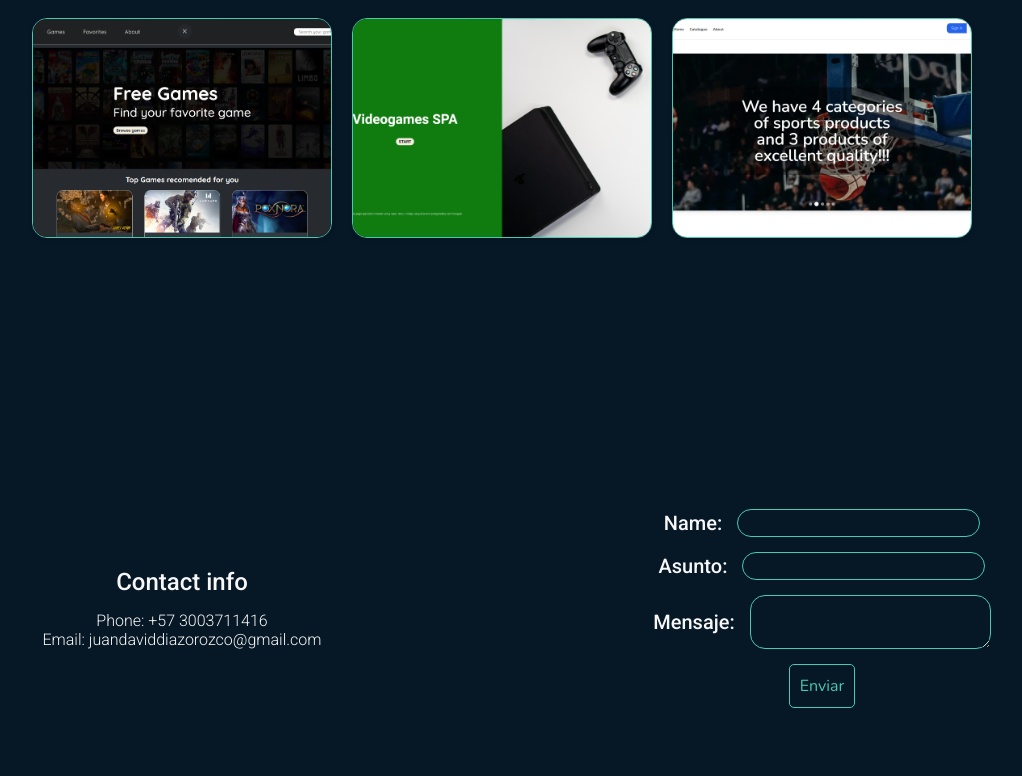
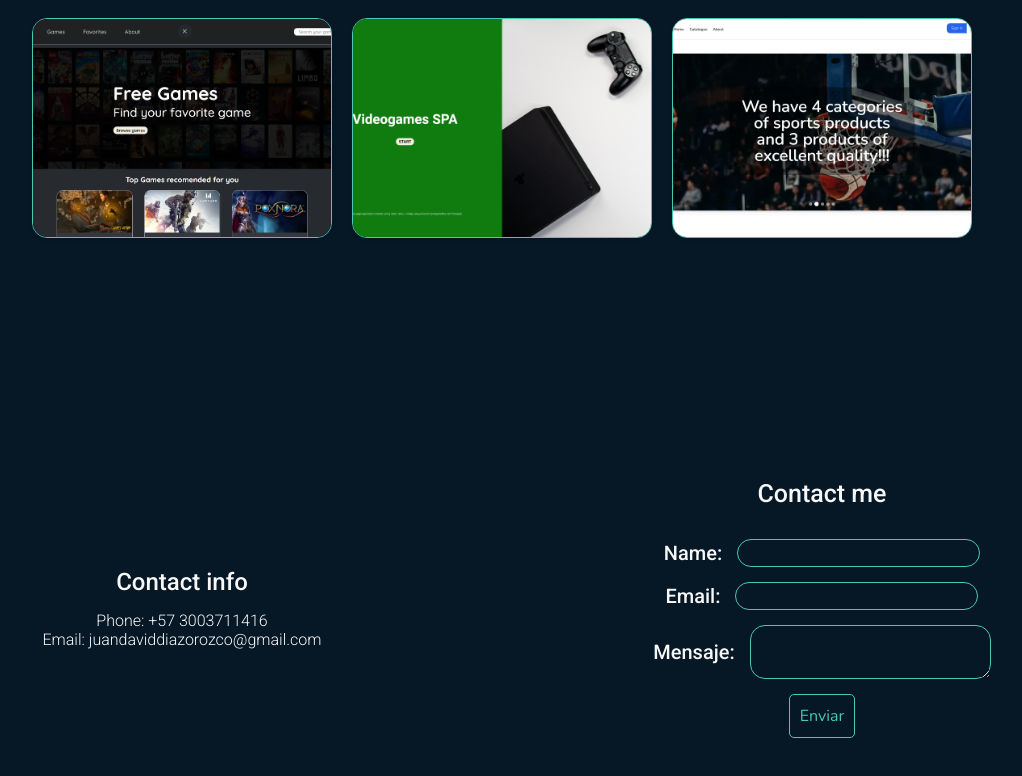
Before and after one commit to Jhondavid23/Portfolio, a React (Vite) app: page / in a window 1280 px wide. Shown: the part 1973-2749 px from the top of the page, without its empty margins (138-1160 px from the left). Built offline with nearby package versions, Linux system fonts and the light colour scheme.

Commit message:
All for today

```diff
--- a/src/components/Contact/Contact.jsx
+++ b/src/components/Contact/Contact.jsx
@@ -1,7 +1,6 @@
 import React from 'react'
 import { useState } from 'react';
 import './contact.scss'
-import sendEmail from './sendEmail';
 import { useRef } from 'react';
 import emailjs from '@emailjs/browser';
 
@@ -36,6 +35,9 @@ function Contact() {
                 <span>Email: juandaviddiazorozco@gmail.com</span>
             </div>
             <div className="c-left">
+                <div className='c-title'>
+                    <h1>Contact me</h1>
+                </div>
                 <form ref={form} onSubmit={handleSubmit} className='c-form'>
                     <label>
                         <span>Name:</span>
@@ -47,7 +49,7 @@ function Contact() {
                         />
                     </label>
                     <label>
-                        Asunto:
+                        Email:
                         <input
                             type="text"
                             value={subject}
--- a/src/components/Contact/contact.scss
+++ b/src/components/Contact/contact.scss
@@ -32,9 +32,19 @@
 
         height: 100%;
         display: flex;
+        flex-direction: column;
         justify-content: center;
         align-items: center;
         position: relative;
+        .c-title{
+            width: 100%;
+            text-align: center;
+            height: 60px;
+        }
+        .c-title>h1{
+            font-size: 25px;
+            font-weight: 400;
+        }
         .c-form{
             display: flex;
             flex-direction: column;
```
